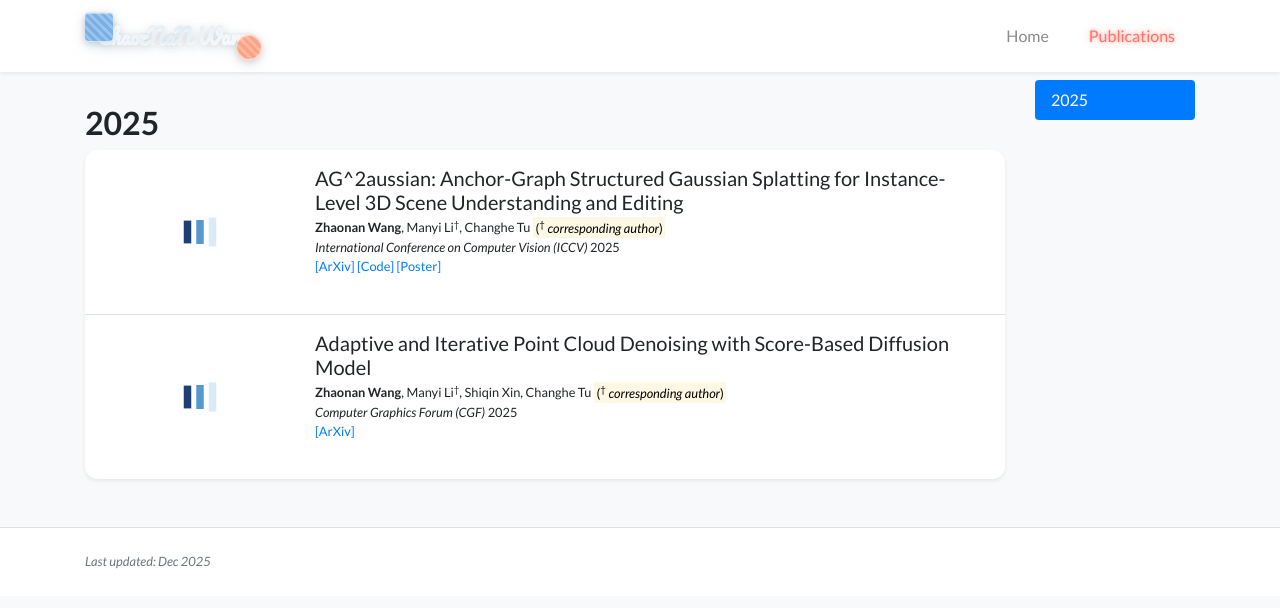
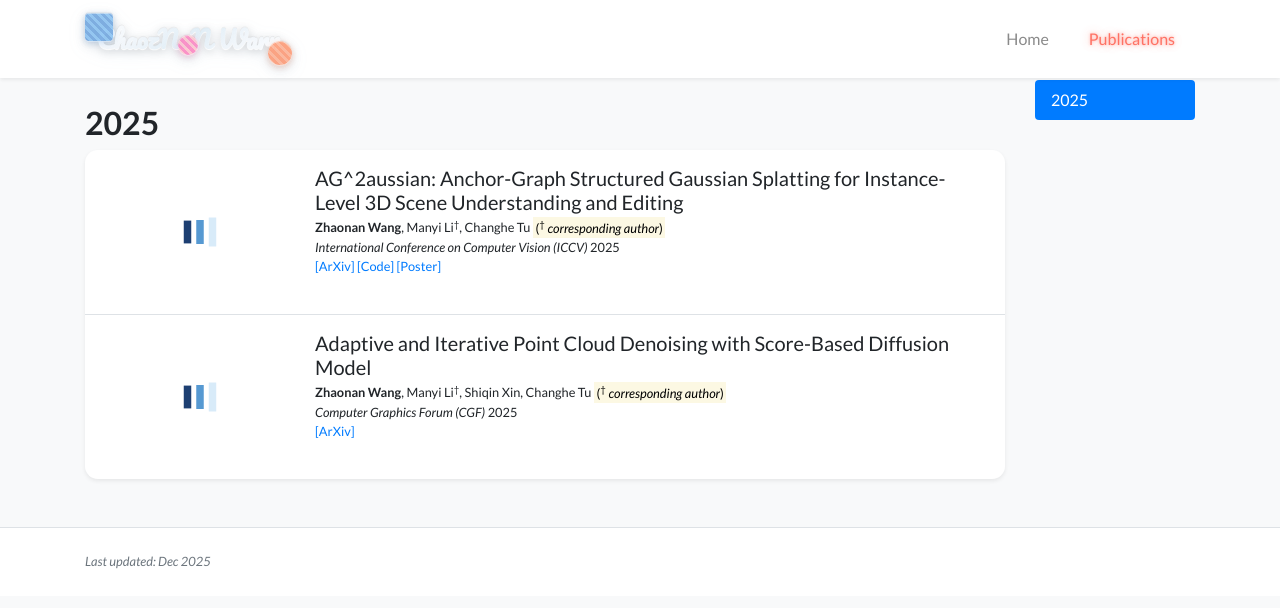
Before and after one commit to DyllanElliia/dyllanelliia.github.io, a Jekyll site: the page built from publications.html, in a window 1280 px wide. Shown: the top 608 px of the page. Built offline with Jekyll 4.4.1, drawn with Linux system fonts in a browser that asks for light colours; nearby versions of some CDN libraries; a style sheet for code colours, icons or effects is not loaded.

Commit message:
update navbar name

```diff
--- a/_includes/navbar.html
+++ b/_includes/navbar.html
@@ -3,8 +3,9 @@
         <a class="navbar-brand navbar-brand-custom">
             <span class="navbar-brand-wrapper">
                 <span class="zebra-decoration zebra-square"></span>
+                <span class="zebra-decoration zebra-pink"></span>
+                <span class="zebra-decoration zebra-circle"></span>
                 <strong>{{site.data.profile.navbar_name}}</strong>
-                <span class="zebra-decoration zebra-circle"></span>
             </span>
         </a>
         <button class="navbar-toggler" style="font-size: 1em; padding: 0.5em;" type="button" data-toggle="collapse" data-target="#navbarResponsive" aria-controls="navbarResponsive" aria-expanded="false" aria-label="Toggle navigation">
--- a/assets/css/global.css
+++ b/assets/css/global.css
@@ -80,6 +80,8 @@ h1, h2, h3, h4, h5, h6,
     display: inline-block;
     padding: 8px 12px;
     font-family: 'Pacifico', cursive !important;
+    font-size: 1.5rem;
+    font-weight: 400;
     /* 液态玻璃基础色 */
     background: linear-gradient(
         145deg,
@@ -142,6 +144,26 @@ h1, h2, h3, h4, h5, h6,
     border-radius: 50%;
     box-shadow:
         0 2px 6px rgba(255, 127, 80, 0.35),
+        inset 0 1px 0 rgba(255, 255, 255, 0.5);
+}
+
+/* 中间偏下粉红色斜斑马纹团 - 置于文字背后 */
+.zebra-pink {
+    width: 20px;
+    height: 20px;
+    top: 50%;
+    left: 50%;
+    transform: translate(-50%, -20%);
+    background: repeating-linear-gradient(
+        45deg,
+        #FF69B4,
+        #FF69B4 3px,
+        #FFB6C1 3px,
+        #FFB6C1 6px
+    );
+    border-radius: 50%;
+    box-shadow:
+        0 2px 6px rgba(255, 105, 180, 0.35),
         inset 0 1px 0 rgba(255, 255, 255, 0.5);
 }
 
```
